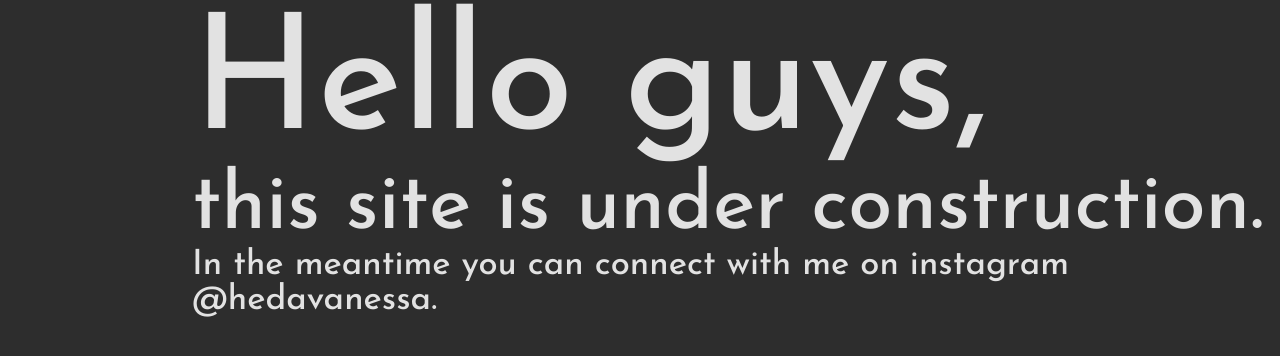
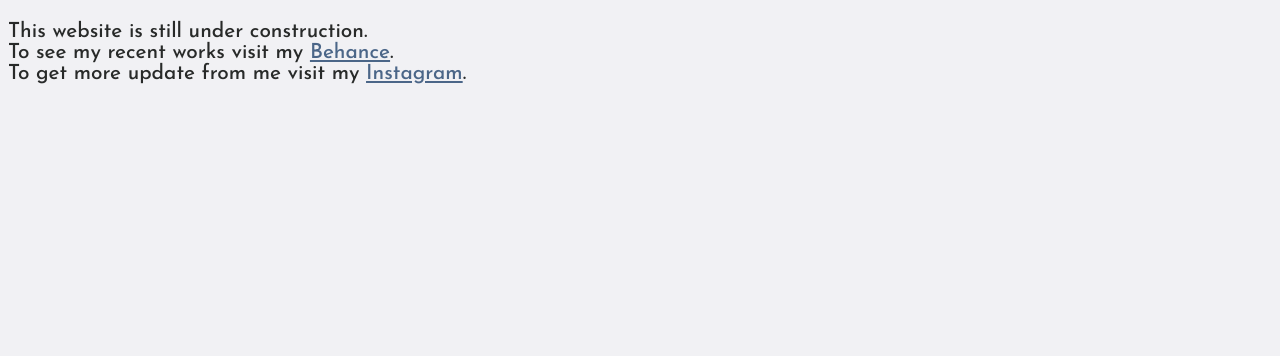
Before and after one commit to bentinata/hedavanessa.art, a plain HTML site: page index.html in a window 1280 px wide. Drawn offline with Linux system fonts and the light colour scheme.

Commit message:
Simple update

```diff
--- a/index.html
+++ b/index.html
@@ -1,37 +1,54 @@
-<!DOCTYPE html>
+<!doctype html>
 <html lang="en">
   <head>
-  <link rel="preconnect" href="https://fonts.googleapis.com">
-<link rel="preconnect" href="https://fonts.gstatic.com" crossorigin>
-<link href="https://fonts.googleapis.com/css2?family=Josefin+Sans:wght@500&display=swap" rel="stylesheet">
-  <meta charset="UTF-8">
-  <meta http-equiv="X-UA-Compatible" content="IE=edge">
-  <meta name="viewport" content="width=device-width, initial-scale=1.0">
-  <title>Document</title>
+    <meta charset="UTF-8" />
+    <meta http-equiv="X-UA-Compatible" content="IE=edge" />
+    <meta name="viewport" content="width=device-width, initial-scale=1.0" />
+    <title>HV</title>
     <style>
-    body {
-      color: #e2e2e2;
-      background-color:rgb(45, 45, 45) ;
-      font-size: 72pt;
-      margin-left: 144pt;
-      font-family: 'Josefin Sans', sans-serif;
+      @import url("https://fonts.googleapis.com/css2?family=Josefin+Sans:wght@500&display=swap&text=ABITWabcdefghiklmnoprstuvwy.");
+      :root {
+        --bg: #f1f1f4;
+        --fg: #282a29;
+        --pr: #072b49;
+        --hi: #4b6688;
+        --se: #ec1d25;
+
+        font-family: "Josefin Sans", sans-serif;
+        font-size: 1.3em;
+        background-color: var(--bg);
+        color: var(--fg);
       }
-    p{
-      margin: 0;
 
+      a:link {
+        color: var(--hi);
       }
-    #hello{
-      font-size: 120pt;
+      a:visited {
+        color: var(--hi);
       }
-    #helli{
-      font-size: 60pt;
+      a:hover {
+        color: var(--se);
       }
-    #hella{font-size: 26pt;}
+      @media (prefers-color-scheme: dark) {
+        :root {
+          --bg: #072b49;
+          --fg: #f1f1f4;
+          --pr: #282a29;
+          --hi: #ec1d25;
+          --se: #4b6688;
+        }
+      }
     </style>
   </head>
   <body>
-  <p id="hello">Hello guys,</p>
-  <p id="helli">this site is under construction.</p>
-  <p id="hella">In the meantime you can connect with me on instagram @hedavanessa.</p>
+    <p>
+      This website is still under construction.
+      <br />
+      To see my recent works visit my
+      <a href="https://behance.net/hedavanessa">Behance</a>.
+      <br />
+      To get more update from me visit my
+      <a href="https://instagram.com/hedavanessa">Instagram</a>.
+    </p>
   </body>
 </html>
```
Lines whose indentation alone changed are shown as unchanged.
